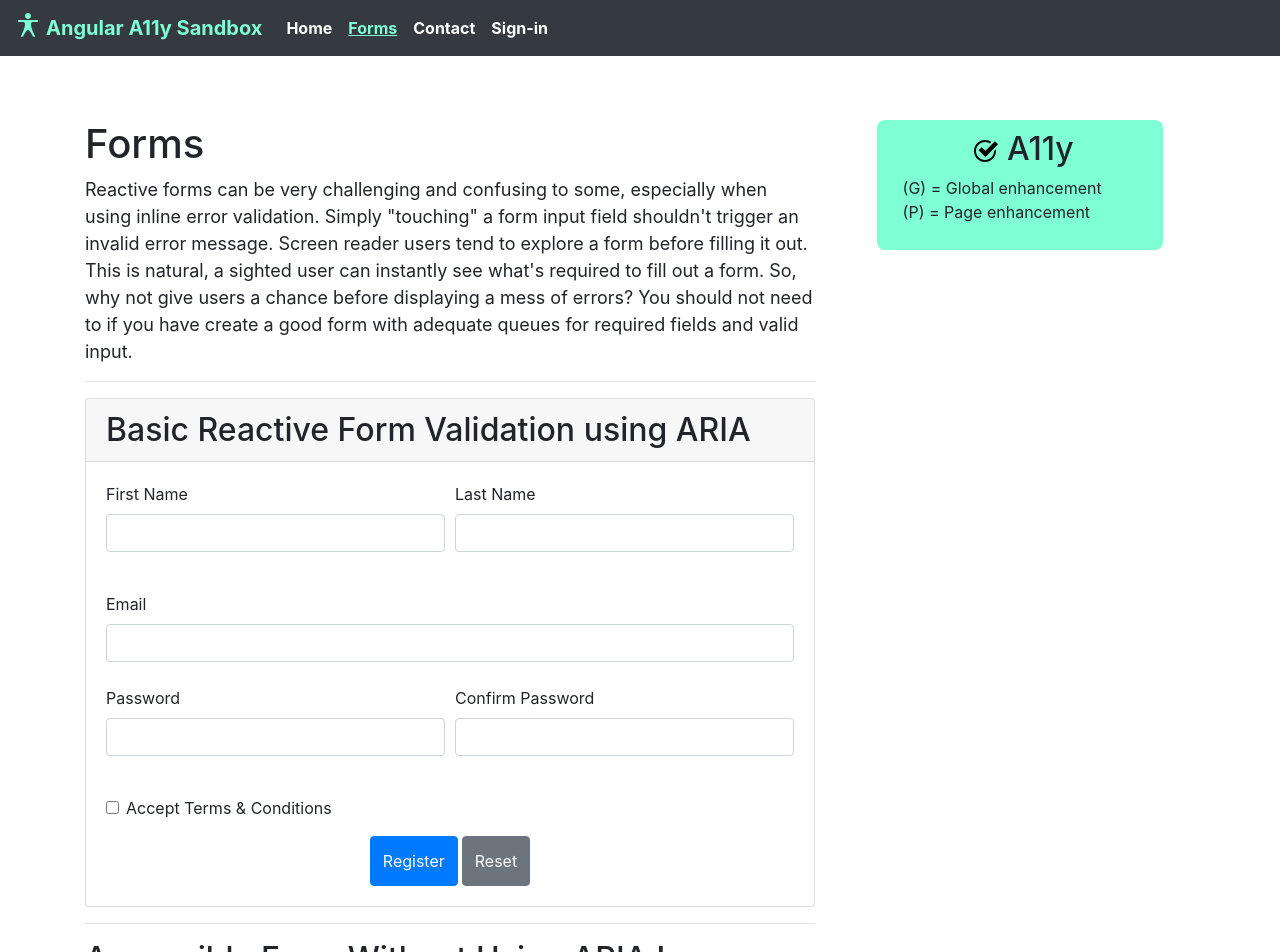
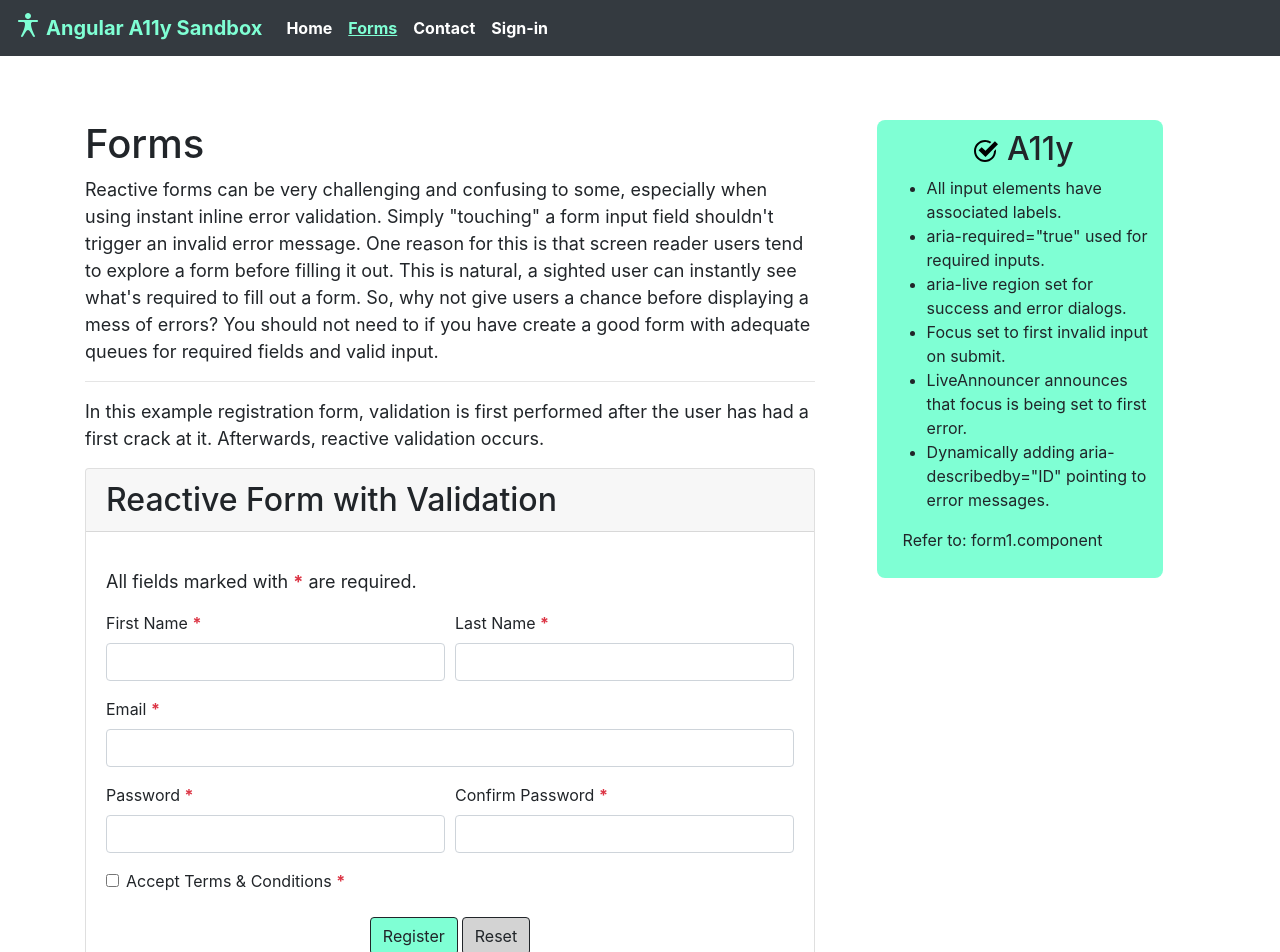
Before and after one commit to mberrisford/ng-a11y-sandbox, an Angular app: page /forms in a window 1280 px wide. Shown: the top 952 px of the page. Built offline with nearby package versions, Linux system fonts and the light colour scheme.

Commit message:
form1 a11y

```diff
--- a/src/app/app.component.html
+++ b/src/app/app.component.html
@@ -5,7 +5,7 @@
 
   <header role="banner">
     <!-- Skip to main content -->
-    <button role="link" class="skip-link" (click)="skipTo()">
+    <button class="skip-link" (click)="skipTo()">
       Skip to main content
     </button>
     <!--  -->
@@ -20,9 +20,7 @@
         </main>
       </div>
       <div class="col-lg-4">
-        <aside role="complementary">
-          <app-aside-region></app-aside-region>
-        </aside>
+        <app-aside-region></app-aside-region>
       </div>
     </div>
   </div>
--- a/src/app/aside-region/aside-region.component.html
+++ b/src/app/aside-region/aside-region.component.html
@@ -1,3 +1,4 @@
+<aside role="complementary" aria-label="Page accessibility features">
   <div class="aside-region">
     <h2>
       <svg
@@ -6,6 +7,7 @@
         width="24"
         height="24"
         viewBox="0 0 24 24"
+        focusable="false"
       >
         <path
           d="M21.856 10.303c.086.554.144 1.118.144 1.697 0 6.075-4.925 11-11 11s-11-4.925-11-11 4.925-11 11-11c2.347 0 4.518.741 6.304 1.993l-1.422 1.457c-1.408-.913-3.082-1.45-4.882-1.45-4.962 0-9 4.038-9 9s4.038 9 9 9c4.894 0 8.879-3.928 8.99-8.795l1.866-1.902zm-.952-8.136l-9.404 9.639-3.843-3.614-3.095 3.098 6.938 6.71 12.5-12.737-3.096-3.096z"
@@ -13,11 +15,12 @@
       </svg>
       A11y
     </h2>
+
+    <div *ngIf="this.router.url === '/home'">
       <p>
         (G) = Global enhancement<br />
         (P) = Page enhancement
       </p>
-  <div *ngIf="this.router.url === '/home'">
       <ul>
         <li>LiveAnnouncer speaks page title (G)</li>
         <li>Skip to main content link (G)</li>
@@ -26,4 +29,19 @@
       </ul>
       <p>Refer to: app.component</p>
     </div>
+
+    <div *ngIf="this.router.url === '/forms'">
+      <ul>
+        <li>All input elements have associated labels.</li>
+        <li>aria-required="true" used for required inputs.</li>
+        <li>aria-live region set for success and error dialogs.</li>
+        <li>Focus set to first invalid input on submit.</li>
+        <li>LiveAnnouncer announces that focus is being set to first error.</li>
+        <li>
+          Dynamically adding aria-describedby="ID" pointing to error messages.
+        </li>
+      </ul>
+      <p>Refer to: form1.component</p>
     </div>
+  </div>
+</aside>
--- a/src/app/forms/form1/form1.component.css
+++ b/src/app/forms/form1/form1.component.css
@@ -1,59 +1,19 @@
-label {
-  display: block;
+.invalid-feedback {
+  font-size: 0.9rem;
+}
+.btn-primary {
+  background-color: aquamarine !important;
+  color: #212529;
+  border-color: #212529;
+}
+.btn-secondary {
+  background-color: lightgray !important;
+  color: #212529;
+  border-color: #212529;
 }
 
-input,
-fieldset {
-  margin-bottom: 24px;
+.required {
+  color: #dc3545;
+  /* font-size: 1.3rem; */
+  font-weight: bold;
 }
-
-button {
-  padding: 12px;
-}
-
-[aria-hidden="true"] {
-  display: none;
-}
-
-[aria-invalid="true"] {
-  border: 1px solid red;
-}
-
-.error {
-  margin-top: -24px;
-  margin-bottom: 24px;
-  color: red;
-}
-
-.status-error,
-.status-pending,
-.status-success {
-  margin: 24px 0;
-  border: 2px solid black;
-  padding: 12px;
-}
-
-.status-error {
-  border-color: red;
-  color: red;
-}
-
-.status-error button {
-  display: block;
-  border: 0;
-  color: red;
-  text-decoration: underline;
-  cursor: pointer;
-  padding: 12px;
-  font-size: 16px;
-}
-
-.status-pending {
-  border-color: orange;
-  color: black;
-}
-
-.status-success {
-  border-color: green;
-  color: green;
-}
--- a/src/app/forms/form1/form1.component.html
+++ b/src/app/forms/form1/form1.component.html
@@ -1,73 +1,130 @@
-<!-- main app container -->
+<p>
+  In this example registration form, validation is first performed after the
+  user has had a first crack at it. Afterwards, reactive validation occurs.
+</p>
 <div class="card">
-  <h2 class="card-header">Basic Reactive Form Validation using ARIA</h2>
+  <h2 id="form-heading" class="card-header">Reactive Form with Validation</h2>
   <div class="card-body">
+    <p aria-live="polite" aria-atomic="true">
+      <ngb-alert *ngIf="showSuccess" type="success" [dismissible]="false">
+        <svg
+          aria-hidden="true"
+          xmlns="http://www.w3.org/2000/svg"
+          width="24"
+          height="24"
+          viewBox="0 0 24 30"
+          fill="#155724"
+          focusable="false"
+        >
+          <path
+            d="M21.406 9.558c-1.21-.051-2.87-.278-3.977-.744.809-3.283 1.253-8.814-2.196-8.814-1.861 0-2.351 1.668-2.833 3.329-1.548 5.336-3.946 6.816-6.4 7.401v-.73h-6v12h6v-.904c2.378.228 4.119.864 6.169 1.746 1.257.541 3.053 1.158 5.336 1.158 2.538 0 4.295-.997 5.009-3.686.5-1.877 1.486-7.25 1.486-8.25 0-1.648-1.168-2.446-2.594-2.506zm-17.406 10.442h-2v-8h2v8zm15.896-5.583s.201.01 1.069-.027c1.082-.046 1.051 1.469.004 1.563l-1.761.099c-.734.094-.656 1.203.141 1.172 0 0 .686-.017 1.143-.041 1.068-.056 1.016 1.429.04 1.551-.424.053-1.745.115-1.745.115-.811.072-.706 1.235.109 1.141l.771-.031c.822-.074 1.003.825-.292 1.661-1.567.881-4.685.131-6.416-.614-2.239-.965-4.438-1.934-6.959-2.006v-6c3.264-.749 6.328-2.254 8.321-9.113.898-3.092 1.679-1.931 1.679.574 0 2.071-.49 3.786-.921 5.533 1.061.543 3.371 1.402 6.12 1.556 1.055.059 1.024 1.455-.051 1.584l-1.394.167s-.608 1.111.142 1.116z"
+          />
+        </svg>
+        <strong> Success!</strong> Check your email to confirm your
+        registration.
+      </ngb-alert>
+      <ngb-alert *ngIf="showWarning" type="danger" [dismissible]="false">
+        <svg
+          aria-hidden="true"
+          xmlns="http://www.w3.org/2000/svg"
+          width="24"
+          height="24"
+          viewBox="0 0 24 30"
+          fill="#721c24"
+          focusable="false"
+        >
+          <path
+            d="M16.143 2l5.857 5.858v8.284l-5.857 5.858h-8.286l-5.857-5.858v-8.284l5.857-5.858h8.286zm.828-2h-9.942l-7.029 7.029v9.941l7.029 7.03h9.941l7.03-7.029v-9.942l-7.029-7.029zm-6.471 6h3l-1 8h-1l-1-8zm1.5 12.25c-.69 0-1.25-.56-1.25-1.25s.56-1.25 1.25-1.25 1.25.56 1.25 1.25-.56 1.25-1.25 1.25z"
+          />
+        </svg>
+        <strong> Oops!</strong> We have {{ numErrors }} error(s). Please make
+        some corrections...
+      </ngb-alert>
+    </p>
     <form [formGroup]="registerForm" (ngSubmit)="onSubmit()">
+      <p>
+        All fields marked with <span class="required">*</span> are required.
+      </p>
+      <div role="group" aria-labelledby="form-heading">
         <div class="form-row">
-        <!-- <div class="form-group col"> -->
-        <!-- <label>Title</label>
-          <select
-            formControlName="title"
-            class="form-control"
-            [ngClass]="{ 'is-invalid': submitted && f.title.errors }"
+          <div class="form-group col">
+            <label for="f-name"
+              >First Name <span class="required">*</span></label
             >
-            <option value=""></option>
-            <option value="Mr">Mr</option>
-            <option value="Mrs">Mrs</option>
-            <option value="Miss">Miss</option>
-            <option value="Ms">Ms</option>
-          </select>
-          <div *ngIf="submitted && f.title.errors" class="invalid-feedback">
-            <div *ngIf="f.title.errors.required">Title is required</div>
-          </div>
-        </div> -->
-        <div class="form-group col">
-          <label for="f-name">First Name</label>
             <input
               type="text"
               formControlName="firstName"
               class="form-control"
               [ngClass]="{ 'is-invalid': submitted && f.firstName.errors }"
               id="f-name"
-            aria-describedby="fname-error"
+              [attr.aria-describedby]="
+                submitted && f.firstName.errors ? 'fname-error' : null
+              "
               aria-required="true"
+              autocomplete="given-name"
             />
-          <div *ngIf="submitted && f.firstName.errors" class="invalid-feedback">
+            <div
+              *ngIf="submitted && f.firstName.errors"
+              class="invalid-feedback"
+            >
               <div id="fname-error" *ngIf="f.firstName.errors.required">
                 First Name is required
               </div>
             </div>
           </div>
           <div class="form-group col">
-          <label for="l-name">Last Name</label>
+            <label for="l-name"
+              >Last Name <span class="required">*</span></label
+            >
             <input
               type="text"
               formControlName="lastName"
               class="form-control"
               [ngClass]="{ 'is-invalid': submitted && f.lastName.errors }"
               id="l-name"
-            aria-describedby="lname-error"
+              [attr.aria-describedby]="
+                submitted && f.lastName.errors ? 'lname-error' : null
+              "
               aria-required="true"
+              autocomplete="family-name"
             />
-          <div *ngIf="submitted && f.lastName.errors" class="invalid-feedback">
+            <div
+              *ngIf="submitted && f.lastName.errors"
+              class="invalid-feedback"
+            >
               <div id="lname-error" *ngIf="f.lastName.errors.required">
                 Last Name is required
               </div>
             </div>
           </div>
         </div>
+      </div>
       <div class="form-group">
-        <label for="e-mail">Email</label>
+        <label for="e-mail">Email <span class="required">*</span></label>
         <input
           type="text"
           formControlName="email"
           class="form-control"
           [ngClass]="{ 'is-invalid': submitted && f.email.errors }"
           id="e-mail"
+          aria-describedby="email-error1 email-error2"
+          [attr.aria-describedby]="
+            (submitted && f.email.errors.required) ||
+            (submitted && f.email.errors.email)
+              ? 'email-error'
+              : null
+          "
           aria-required="true"
+          autocomplete="email"
         />
-        <div *ngIf="submitted && f.email.errors" class="invalid-feedback">
-          <div *ngIf="f.email.errors.required">Email is required</div>
+        <div
+          id="email-error"
+          *ngIf="submitted && f.email.errors"
+          class="invalid-feedback"
+        >
+          <div *ngIf="f.email.errors.required">
+            Email is required
+          </div>
           <div *ngIf="f.email.errors.email">
             Email must be a valid email address
           </div>
@@ -75,33 +132,56 @@
       </div>
       <div class="form-row">
         <div class="form-group col">
-          <label for="p-word">Password</label>
+          <label for="p-word">Password <span class="required">*</span></label>
           <input
             type="password"
             formControlName="password"
             class="form-control"
             [ngClass]="{ 'is-invalid': submitted && f.password.errors }"
             id="p-word"
+            [attr.aria-describedby]="
+              (submitted && f.password.errors.required) ||
+              (submitted && f.password.errors.minlength)
+                ? 'pword-error'
+                : null
+            "
             aria-required="true"
+            autocomplete="new-password"
           />
-          <div *ngIf="submitted && f.password.errors" class="invalid-feedback">
-            <div *ngIf="f.password.errors.required">Password is required</div>
+          <div
+            id="pword-error"
+            *ngIf="submitted && f.password.errors"
+            class="invalid-feedback"
+          >
+            <div *ngIf="f.password.errors.required">
+              Password is required
+            </div>
             <div *ngIf="f.password.errors.minlength">
               Password must be at least 6 characters
             </div>
           </div>
         </div>
         <div class="form-group col">
-          <label for="confirm-pword">Confirm Password</label>
+          <label for="confirm-pword"
+            >Confirm Password <span class="required">*</span></label
+          >
           <input
             type="password"
             formControlName="confirmPassword"
             class="form-control"
             [ngClass]="{ 'is-invalid': submitted && f.confirmPassword.errors }"
             id="confirm-pword"
+            [attr.aria-describedby]="
+              (submitted && f.confirmPassword.errors.required) ||
+              (submitted && f.confirmPassword.errors.mustMatch)
+                ? 'pwconfirmation-error'
+                : null
+            "
             aria-required="true"
+            autocomplete="new-password"
           />
           <div
+            id="pwconfirmation-error"
             *ngIf="submitted && f.confirmPassword.errors"
             class="invalid-feedback"
           >
@@ -122,11 +202,19 @@
           class="form-check-input"
           [ngClass]="{ 'is-invalid': submitted && f.acceptTerms.errors }"
           aria-required="true"
+          [attr.aria-describedby]="
+            submitted && f.acceptTerms.errors ? 'tc-error' : null
+          "
+          autocomplete="off"
         />
-        <label for="accept-terms" class="form-check-label"
-          >Accept Terms & Conditions</label
+        <label for="accept-terms"
+          >Accept Terms & Conditions <span class="required">*</span></label
         >
-        <div *ngIf="submitted && f.acceptTerms.errors" class="invalid-feedback">
+        <div
+          id="tc-error"
+          *ngIf="submitted && f.acceptTerms.errors"
+          class="invalid-feedback"
+        >
           You must accept the Terms & Conditions to register with us.
         </div>
       </div>
--- a/src/app/forms/form1/form1.component.ts
+++ b/src/app/forms/form1/form1.component.ts
@@ -1,7 +1,6 @@
 import { Component, OnInit, ElementRef } from '@angular/core';
 import { FormBuilder, FormGroup, Validators } from '@angular/forms';
 import { LiveAnnouncer } from '@angular/cdk/a11y';
-
 
 // import custom validator to validate that password and confirm password fields match
 import { MustMatch } from './must-match.validator';
@@ -14,6 +13,9 @@ import { MustMatch } from './must-match.validator';
 export class Form1Component implements OnInit {
   registerForm: FormGroup;
   submitted = false;
+  showSuccess = false;
+  showWarning = false;
+  numErrors = 0;
 
   constructor(
     private formBuilder: FormBuilder,
@@ -40,47 +42,30 @@ export class Form1Component implements OnInit {
 
   onSubmit() {
     this.submitted = true;
-    // const invalidElements = this.el.nativeElement.querySelectorAll('.ng-invalid');
-    // if (invalidElements.length > 0) {
-    //   console.log(invalidElements[0]);
-    //   invalidElements[0].focus();
-    // }
 
     // stop here if form is invalid
     if (this.registerForm.invalid) {
-      // setTimeout(() => {
-      //   this.announcer.announce(
-      //     'Oops, there are errors on this page. Focus moved to first error.',
-      //     'polite');
-      // }, 500);
-
-      // setTimeout(() => {
-      //   const firstInvalid = this.el.nativeElement.querySelector('.ng-invalid')[0];
-      //   firstInvalid.focus();
-      // }, 500);
-
       const invalidFields = [].slice.call(this.el.nativeElement.getElementsByClassName('ng-invalid'));
       invalidFields[1].focus();
 
-      const numErrors = invalidFields.length - 1;
+      this.numErrors = invalidFields.length - 1;
 
       setTimeout(() => {
         this.announcer.announce(
-          'There are' + numErrors + 'fields in errors on this page. Focus moved to first error.',
-          'polite');
+          'Focus moved to first error.', 'polite');
       }, 500);
 
-
+      this.showWarning = true;
       return;
     }
-
     // display form values on success
-    // alert('SUCCESS!! :-)\n\n' + JSON.stringify(this.registerForm.value, null, 4));
-
+    this.showSuccess = true;
   }
 
   onReset() {
     this.submitted = false;
+    this.showWarning = false;
+    this.showSuccess = false;
     this.registerForm.reset();
   }
 }
--- a/src/app/forms/form2/form2.component.ts
+++ b/src/app/forms/form2/form2.component.ts
@@ -1,6 +1,5 @@
 import { Component, OnInit } from '@angular/core';
 import { FormGroup, FormBuilder, Validators } from '@angular/forms';
-import { } from '@ng-bootstrap/ng-bootstrap';
 
 @Component({
   selector: 'app-form2',
--- a/src/app/forms/forms.component.html
+++ b/src/app/forms/forms.component.html
@@ -1,14 +1,13 @@
 <h1>Forms</h1>
 <p>
   Reactive forms can be very challenging and confusing to some, especially when
-  using inline error validation. Simply "touching" a form input field shouldn't
-  trigger an invalid error message. Screen reader users tend to explore a form
-  before filling it out. This is natural, a sighted user can instantly see
-  what's required to fill out a form. So, why not give users a chance before
-  displaying a mess of errors? You should not need to if you have create a good
-  form with adequate queues for required fields and valid input.
+  using instant inline error validation. Simply "touching" a form input field
+  shouldn't trigger an invalid error message. One reason for this is that screen
+  reader users tend to explore a form before filling it out. This is natural, a
+  sighted user can instantly see what's required to fill out a form. So, why not
+  give users a chance before displaying a mess of errors? You should not need to
+  if you have create a good form with adequate queues for required fields and
+  valid input.
 </p>
 <hr />
 <app-form1></app-form1>
-<hr />
-<app-form2></app-form2>
--- a/src/app/navbar/navbar.component.html
+++ b/src/app/navbar/navbar.component.html
@@ -1,4 +1,8 @@
-<nav class="navbar navbar-expand-md navbar-dark bg-dark" role="navigation">
+<nav
+  class="navbar navbar-expand-md navbar-dark bg-dark"
+  role="navigation"
+  aria-label="Site navigation"
+>
   <svg
     aria-hidden="true"
     width="30"
@@ -8,6 +12,7 @@
     fill="aquamarine"
     fill-rule="evenodd"
     clip-rule="evenodd"
+    focusable="false"
   >
     <path
       d="M11.978 17c-.948.011-1.529.896-1.978 1.608-.965 1.535-2.01 3.161-2.909 4.529-.312.475-.65.859-1.219.863-.57.004-1.052-.685-.777-1.265.731-1.539 3.905-7.077 3.905-11.735 0-1.613-.858-2-2-2h-4c-.552 0-1-.448-1-1s.448-1 1-1h18c.553 0 1 .449 1 1 0 .551-.447 1-1 1h-4c-1.141 0-2 .387-2 2 0 4.658 3.175 10.196 3.906 11.735.275.58-.207 1.269-.777 1.265-.569-.004-.908-.388-1.219-.863-.899-1.368-1.944-2.994-2.91-4.529-.451-.717-1.038-1.611-2-1.608h-.022zm.022-17c1.657 0 3 1.344 3 3s-1.343 3-3 3c-1.655 0-3-1.344-3-3s1.345-3 3-3"
```
Also changed, not shown: src/app/forms/form2/form2.component.html (+8 -0 lines). Lines whose indentation alone changed are shown as unchanged.
